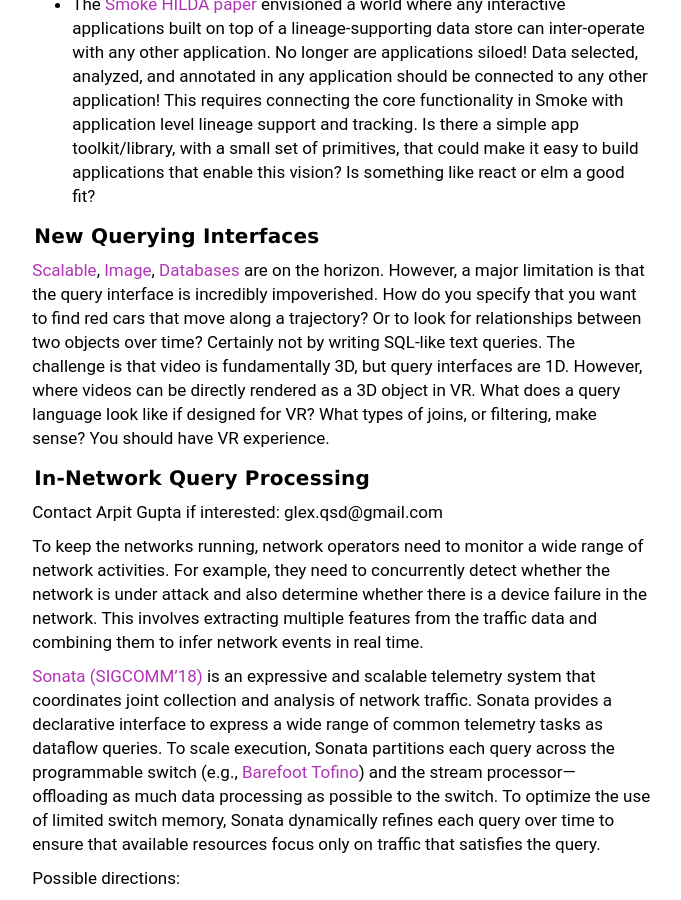
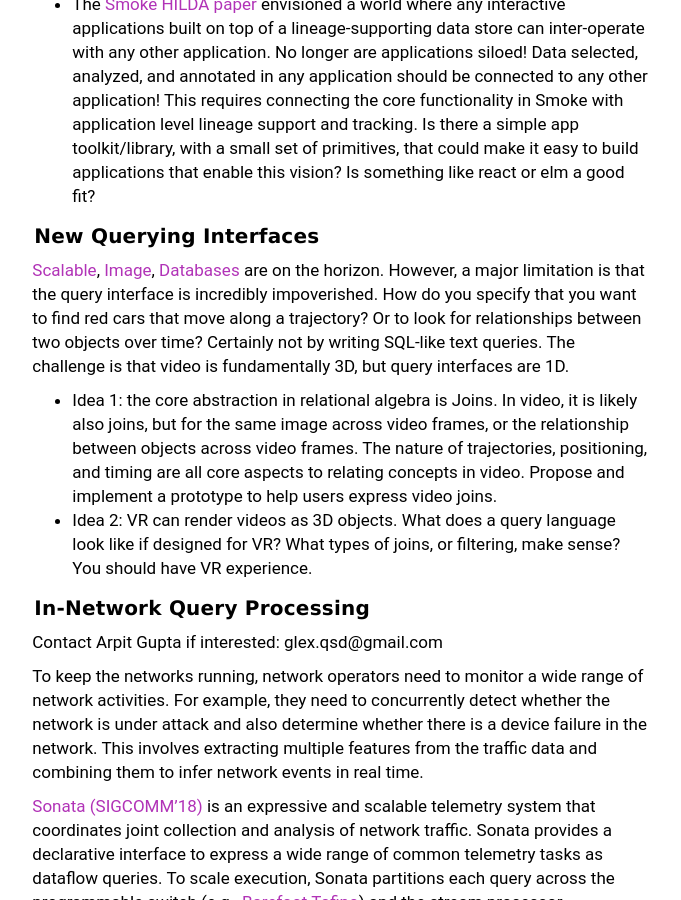
Before and after one commit to wzao1515/w6113.github.io, a Jekyll site: the page built from projects.md, in a window 1280 px wide and 900 px high, scrolled down 3693 px. Shown: the whole window, without its empty margins (292-973 px from the left). Built offline with Jekyll 4.4.1, drawn with Linux system fonts in a browser that asks for light colours.

Commit message:
updated website

```diff
--- a/projects.md
+++ b/projects.md
@@ -141,7 +141,10 @@ The following are examples of possible projects -- they are by no means a comple
 
 [Scalable](https://www.microsoft.com/en-us/research/uploads/prod/2019/01/Wu-drucker-QueryingVideos.pdf),
 [Image](http://cidrdb.org/cidr2019/papers/p141-kang-cidr19.pdf),
-[Databases](http://cidrdb.org/cidr2019/papers/p40-krishnan-cidr19.pdf) are on the horizon.  However, a major limitation is that the query interface is incredibly impoverished.  How do you specify that you want to find red cars that move along a trajectory?  Or to look for relationships between two objects over time?  Certainly not by writing SQL-like text queries.   The challenge is that video is fundamentally 3D, but query interfaces are 1D.  However,  where videos can be directly rendered as a 3D object in VR.  What does a query language look like if designed for VR?  What types of joins, or filtering, make sense?  You should have VR experience.
+[Databases](http://cidrdb.org/cidr2019/papers/p40-krishnan-cidr19.pdf) are on the horizon.  However, a major limitation is that the query interface is incredibly impoverished.  How do you specify that you want to find red cars that move along a trajectory?  Or to look for relationships between two objects over time?  Certainly not by writing SQL-like text queries.   The challenge is that video is fundamentally 3D, but query interfaces are 1D.
+
+* Idea 1: the core abstraction in relational algebra is Joins.  In video, it is likely also joins, but for the same image across video frames, or the relationship between objects across video frames.  The nature of trajectories, positioning, and timing are all core aspects to relating concepts in video.  Propose and implement a prototype to help users express video joins.
+* Idea 2: VR can render videos as 3D objects.  What does a query language look like if designed for VR?  What types of joins, or filtering, make sense?  You should have VR experience.
 
 #### In-Network Query Processing
 
```
